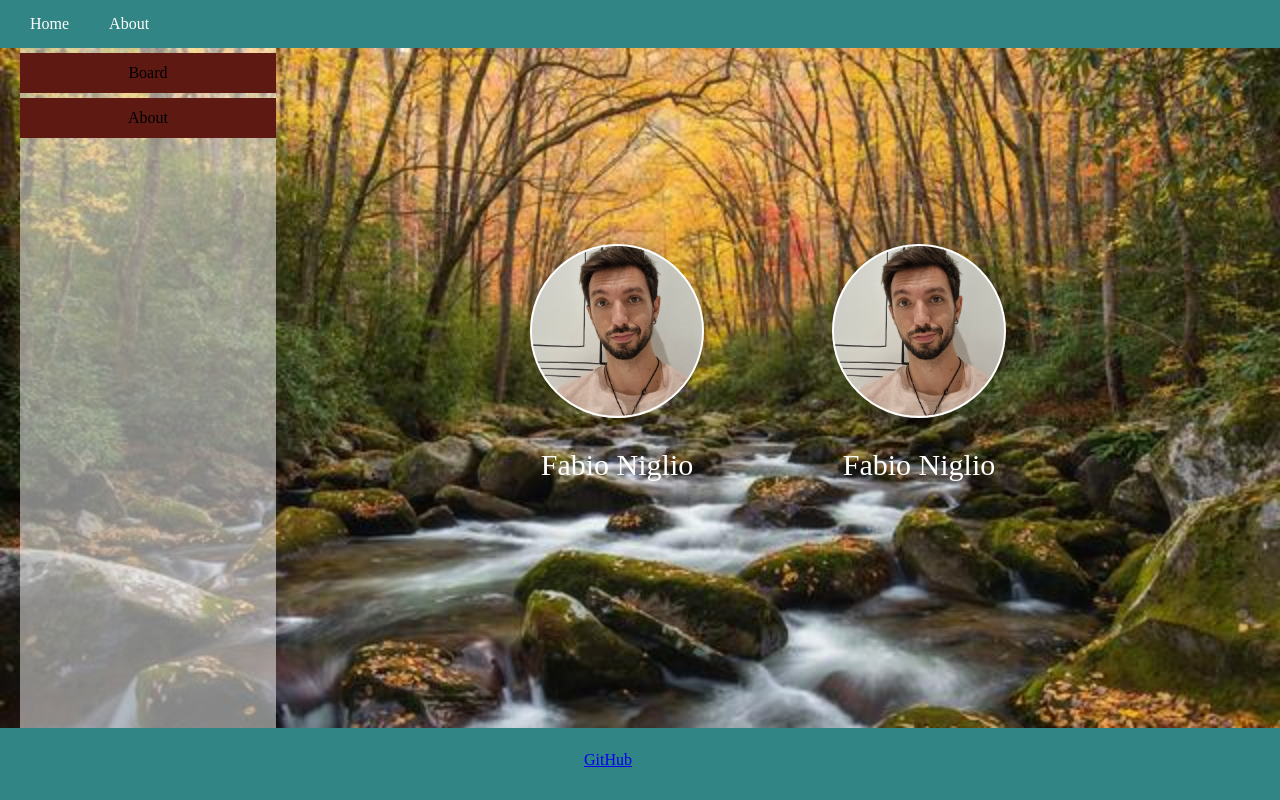
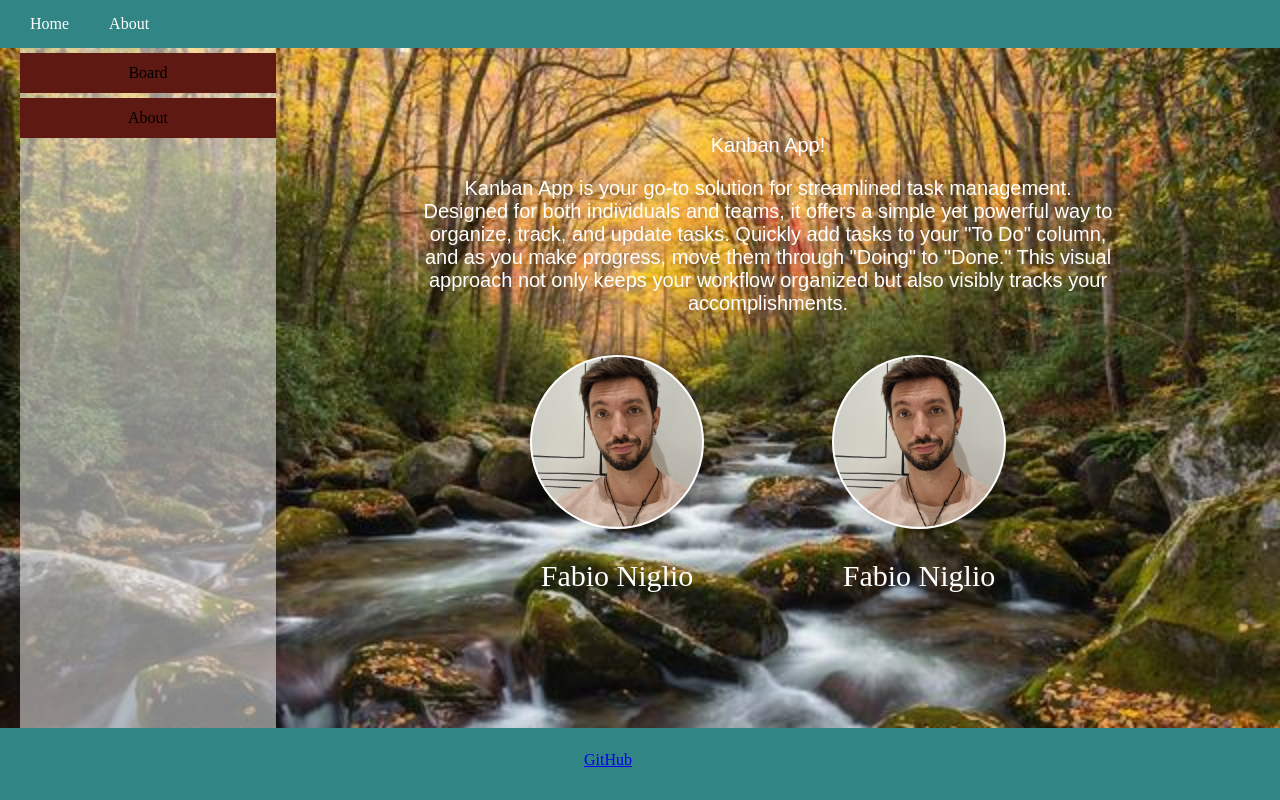
Before and after one commit to fabioniglio/Kanban-Board-app, a React (Vite) app: page / in a window 1280 px wide. Built offline with nearby package versions, Linux system fonts and the light colour scheme.

Commit message:
text about

```diff
--- a/src/components/About.css
+++ b/src/components/About.css
@@ -1,11 +1,37 @@
+.contentAbout {
+  display: flex;
+  flex-direction: column;
+  align-items: center;
+  justify-content: center;
+
+  flex: 1;
+}
+
 .About {
   display: flex;
   flex-direction: row;
-  align-items: center; /* Center the profiles vertically */
-  justify-content: center; /* Center the profiles horizontally */
+  align-items: center;
+  justify-content: center;
   gap: 8rem;
-  flex: 1; /* Takes up the remaining space in the .main-content */
-  padding: 20px; /* Adds padding around the content */
+  flex: 1;
+  padding: 20px;
+}
+
+.appDetails {
+  display: flex;
+  justify-content: center;
+}
+
+.appText {
+  padding-left: 9rem;
+  padding-right: 9rem;
+  text-align: center;
+}
+.appDetails p {
+  color: white;
+  font-size: 20px;
+  font-weight: 100;
+  font-family: Arial, Helvetica, sans-serif;
 }
 
 .Profile {
--- a/src/components/About.jsx
+++ b/src/components/About.jsx
@@ -2,6 +2,20 @@ import "./About.css";
 
 function About() {
   return (
+    <div className="contentAbout">
+      <div className="appDetails">
+        <div className="appText">
+          <p>Kanban App!</p>
+          <p>
+            Kanban App is your go-to solution for streamlined task management.
+            Designed for both individuals and teams, it offers a simple yet
+            powerful way to organize, track, and update tasks. Quickly add tasks
+            to your "To Do" column, and as you make progress, move them through
+            "Doing" to "Done." This visual approach not only keeps your workflow
+            organized but also visibly tracks your accomplishments.
+          </p>
+        </div>
+      </div>
       <div className="About">
         <div className="Profile">
           <div className="profile-circle"></div>
@@ -12,6 +26,7 @@ function About() {
           <p>Fabio Niglio</p>
         </div>
       </div>
+    </div>
   );
 }
 
```
Lines whose indentation alone changed are shown as unchanged.
